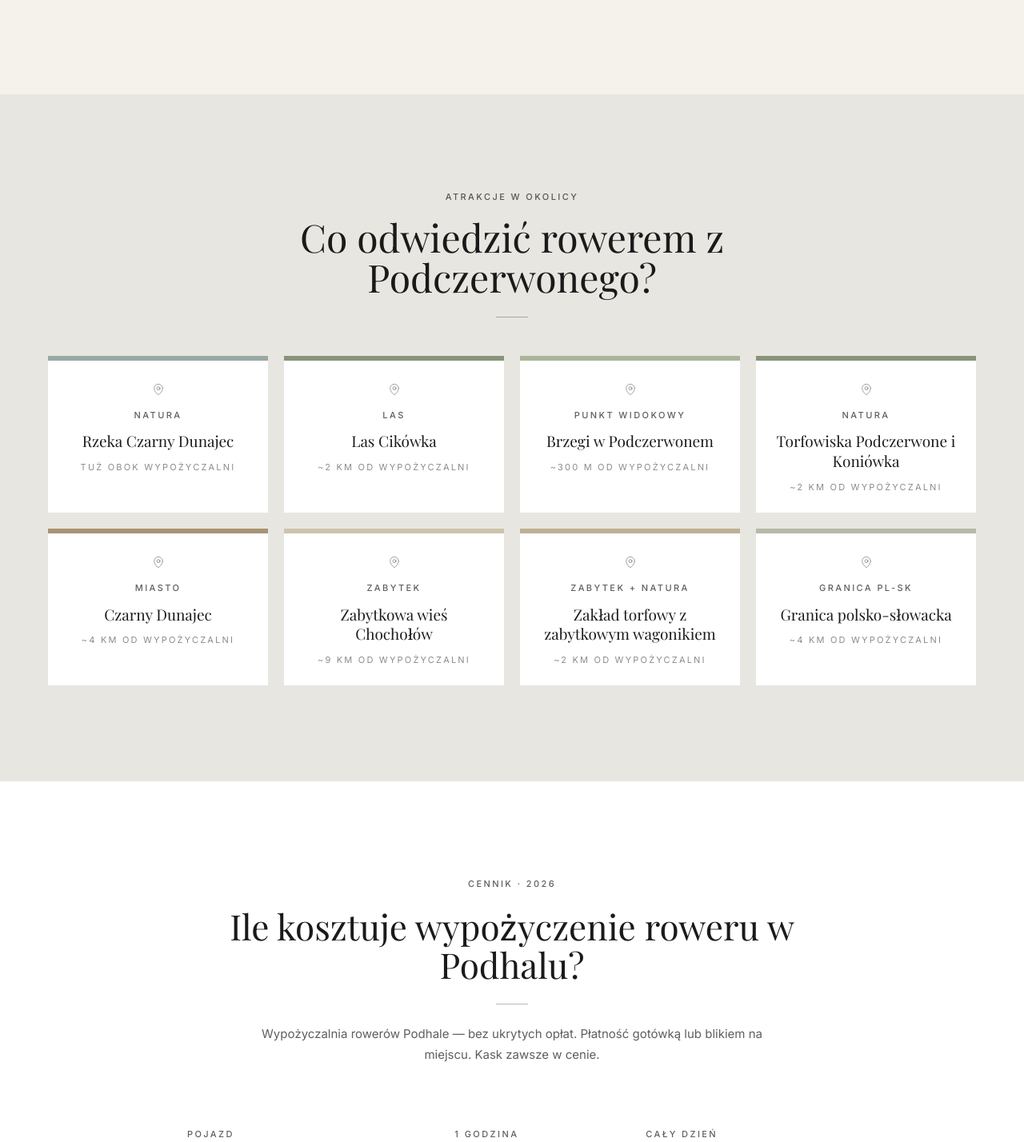
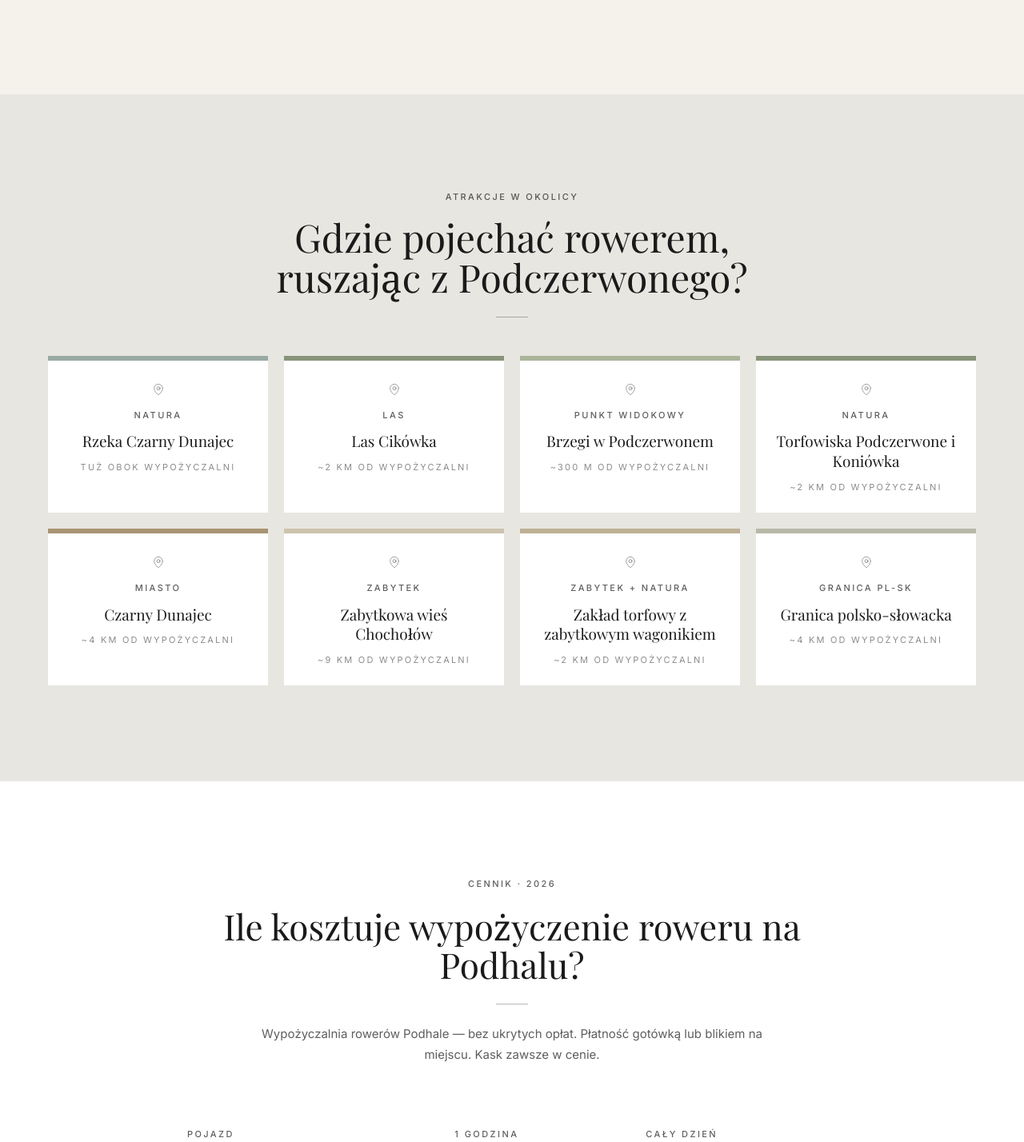
Before and after one commit to ChlebdaAISD/wypozyczalnia-bachleda, a React (Vite) app: page / in a window 1280 px wide. Shown: the part 5123-6551 px from the top of the page at 80% size. Built offline with nearby package versions, Linux system fonts and the light colour scheme; a web font is replaced by a local one.

Commit message:
poprawki seo-audit

```diff
--- a/references/stats.md
+++ b/references/stats.md
@@ -60,7 +60,7 @@ Format: zawsze konkretnie. "od XXX PLN" / "XXX PLN flat". Nigdy "atrakcyjne ceny
 - **Google Maps Place ID (ChIJ):** ChIJ16OSW6jpFUcRRYrwENfF1iQ
 - **Google Maps CID:** 2654526557874326085
 - **Google Maps Place ID (hex):** 0x4715e9a85b92a3d7:0x24d6c5d710f08a45
-- **Godziny otwarcia:** codziennie 10:00 — 19:00 (na stronie); Google pokazuje 10:00 — 18:00 — TODO: zweryfikować z Elą która wersja jest aktualna
+- **Godziny otwarcia:** codziennie 10:00 — 19:00 (decyzja 2026-05-08: zostaje 10-19, Google Business Profile do aktualizacji w `/local-seo-optimizer`)
 - **Telefon główny:** 697 274 778
 - **Email:** ela.bachleda.tyrala@o2.pl
 - **Strona:** https://www.rowerybachleda.pl/
--- a/src/components/sections/FAQ.jsx
+++ b/src/components/sections/FAQ.jsx
@@ -2,12 +2,12 @@ import { SectionHeading } from '../ui/SectionHeading.jsx'
 
 export const FAQ_ITEMS = [
   {
-    q: 'Ile kosztuje wypożyczenie roweru w Podhalu?',
+    q: 'Ile kosztuje wypożyczenie roweru na Podhalu?',
     a: 'Rower klasyczny (treking): 12 zł za godzinę albo 50 zł za cały dzień. Rower elektryczny (e-bike): 50 zł za godzinę albo 200 zł za cały dzień. Riksza rodzinna na trzy osoby: 12 zł za godzinę albo 60 zł za cały dzień. Kask gratis. Płatność gotówką lub blikiem na miejscu.',
   },
   {
     q: 'Czy potrzebna jest rezerwacja?',
-    a: 'W weekendy i ferie polecamy telefon dzień wcześniej (697 274 778) — w sezonie elektryki schodzą szybko. W tygodniu zwykle są wolne rowery od ręki. W razie deszczu rezerwacja przesuwa się bez opłat.',
+    a: 'Nie, nie rezerwujemy rowerów z wyprzedzeniem.',
   },
   {
     q: 'Czy kask jest w cenie?',
@@ -44,7 +44,7 @@ export function FAQ() {
             eyebrow="Najczęstsze pytania"
             intro="Zanim Pan/Pani zadzwoni — najpierw to, o co pyta nas większość gości."
           >
-            Najczęstsze pytania o wypożyczalnię rowerów w Podhalu
+            Najczęstsze pytania o wypożyczalnię rowerów na Podhalu
           </SectionHeading>
         </div>
 
--- a/src/components/sections/Inspiration.jsx
+++ b/src/components/sections/Inspiration.jsx
@@ -28,7 +28,7 @@ export function Inspiration() {
         <div className="text-center fade-up">
           <Eyebrow>Atrakcje w okolicy</Eyebrow>
           <h2 className="font-serif-display text-[34px] sm:text-[42px] md:text-[48px] leading-[1.05] mt-4 max-w-[640px] mx-auto">
-            Co odwiedzić rowerem z Podczerwonego?
+            Gdzie pojechać rowerem, ruszając z Podczerwonego?
           </h2>
           <Divider />
         </div>
--- a/src/components/sections/Pricing.jsx
+++ b/src/components/sections/Pricing.jsx
@@ -24,7 +24,7 @@ export function Pricing() {
             eyebrow="Cennik · 2026"
             intro="Wypożyczalnia rowerów Podhale — bez ukrytych opłat. Płatność gotówką lub blikiem na miejscu. Kask zawsze w cenie."
           >
-            Ile kosztuje wypożyczenie roweru w Podhalu?
+            Ile kosztuje wypożyczenie roweru na Podhalu?
           </SectionHeading>
         </div>
 
```
